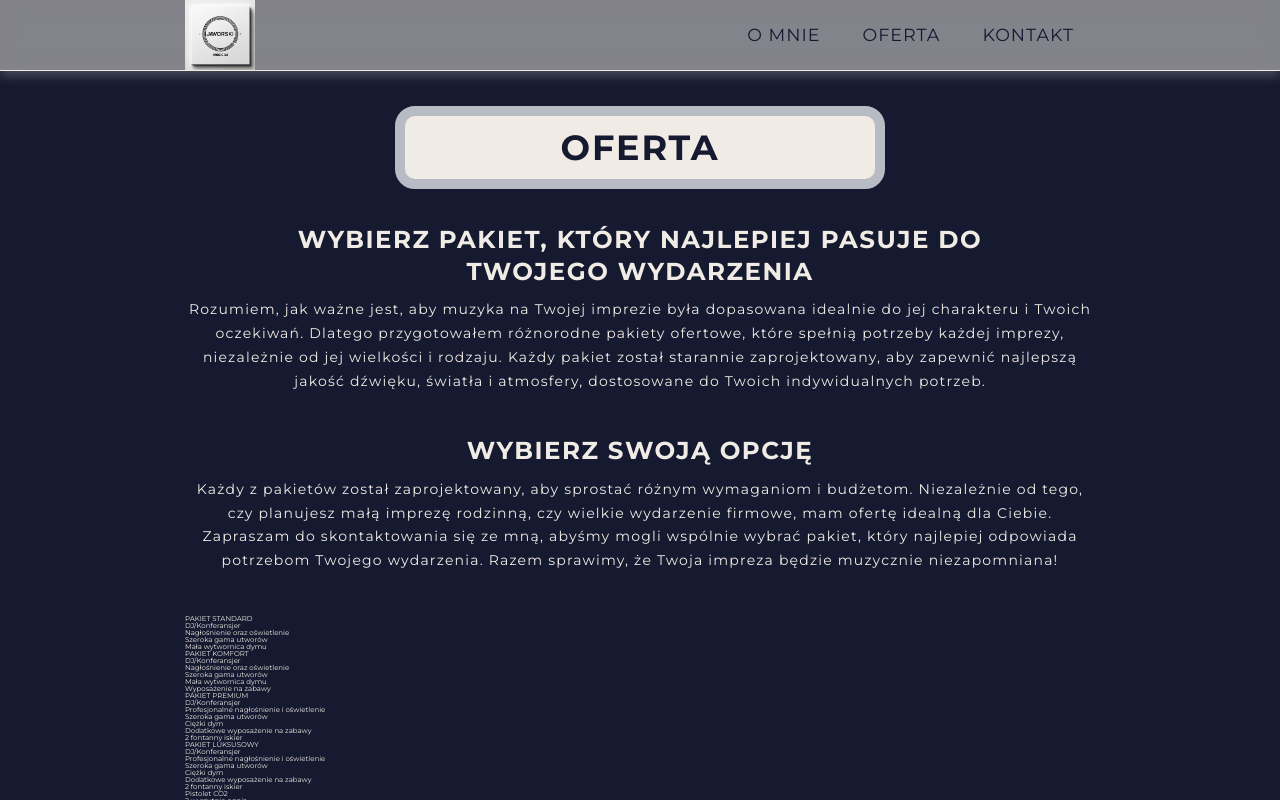
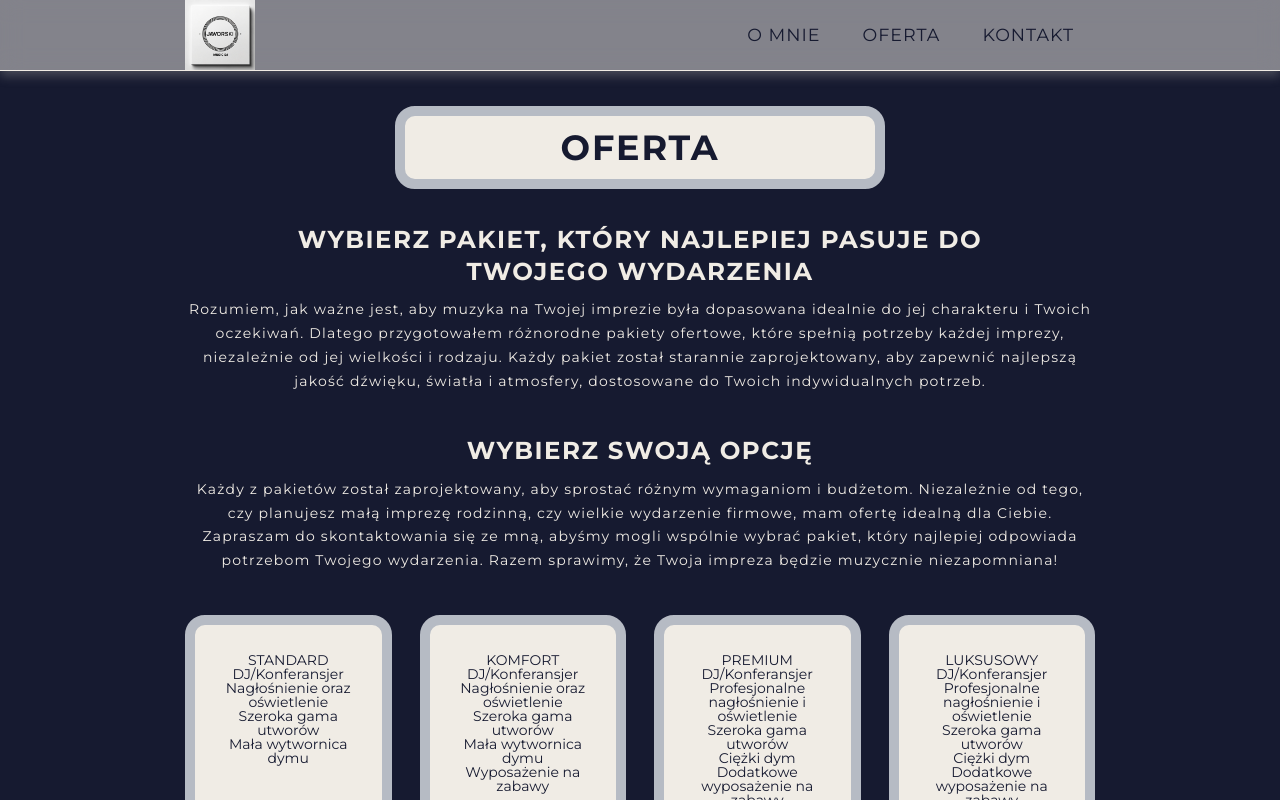
Before and after one commit to patryk-pi/Baby_Feed, a Next.js app: page /oferta in a window 1280 px wide. Shown: the top 800 px of the page. Built offline with nearby package versions, Linux system fonts and the light colour scheme.

Commit message:
basic styling of OfferBox components

```diff
--- a/src/components/OfferPage/Offer.tsx
+++ b/src/components/OfferPage/Offer.tsx
@@ -17,6 +17,7 @@ const Offer = () => {
                 <Title header="Oferta" />
                 <OfferText header={offerHeader1} paragraph={offerParagraph1} />
                 <OfferText header={offerHeader2} paragraph={offerParagraph2} />
+                <div className="offer__boxcontainer">
                     {offers.map((offer, index) => (
                         <OfferBox
                             key={index}
@@ -25,6 +26,7 @@ const Offer = () => {
                         />
                     ))}
                 </div>
+            </div>
         </section>
     );
 };
--- a/src/components/OfferPage/_offer.scss
+++ b/src/components/OfferPage/_offer.scss
@@ -2,6 +2,16 @@
     &__container {
         width: $container-width;
         margin: 0 auto;
+    }
+
+    &__boxcontainer {
+        display: flex;
+        flex: 0 1 auto;
+        gap: 4rem;
+        justify-content: space-between;
+        margin-bottom: 10rem;
+
+        // grid-template-columns: repeat(2, 1fr);
     }
 
     &__text {
@@ -24,4 +34,15 @@
             line-height: 1.7;
         }
     }
+
+    &__box {
+        border: 10px solid $color-gray;
+        border-radius: 20px;
+        padding: 4rem;
+        font-size: 2rem;
+        width: 100%;
+        text-align: center;
+        color: $color-primary;
+        background-color: $color-white;
+    }
 }
--- a/src/constants/constants.tsx
+++ b/src/constants/constants.tsx
@@ -50,10 +50,10 @@ export const offerHeader2: string = "Wybierz Swoją Opcję";
 export const offerParagraph2: string =
     "Każdy z pakietów został zaprojektowany, aby sprostać różnym wymaganiom i budżetom. Niezależnie od tego, czy planujesz małą imprezę rodzinną, czy wielkie wydarzenie firmowe, mam ofertę idealną dla Ciebie. Zapraszam do skontaktowania się ze mną, abyśmy mogli wspólnie wybrać pakiet, który najlepiej odpowiada potrzebom Twojego wydarzenia. Razem sprawimy, że Twoja impreza będzie muzycznie niezapomniana!";
 
-export const offerName1: string = "Pakiet Standard";
-export const offerName2: string = "Pakiet Komfort";
-export const offerName3: string = "Pakiet Premium";
-export const offerName4: string = "Pakiet Luksusowy";
+export const offerName1: string = "Standard";
+export const offerName2: string = "Komfort";
+export const offerName3: string = "Premium";
+export const offerName4: string = "Luksusowy";
 
 const offerDetail1: string = "DJ/Konferansjer";
 const offerDetail2: string = "Nagłośnienie oraz oświetlenie";
```
Lines whose indentation alone changed are shown as unchanged.
